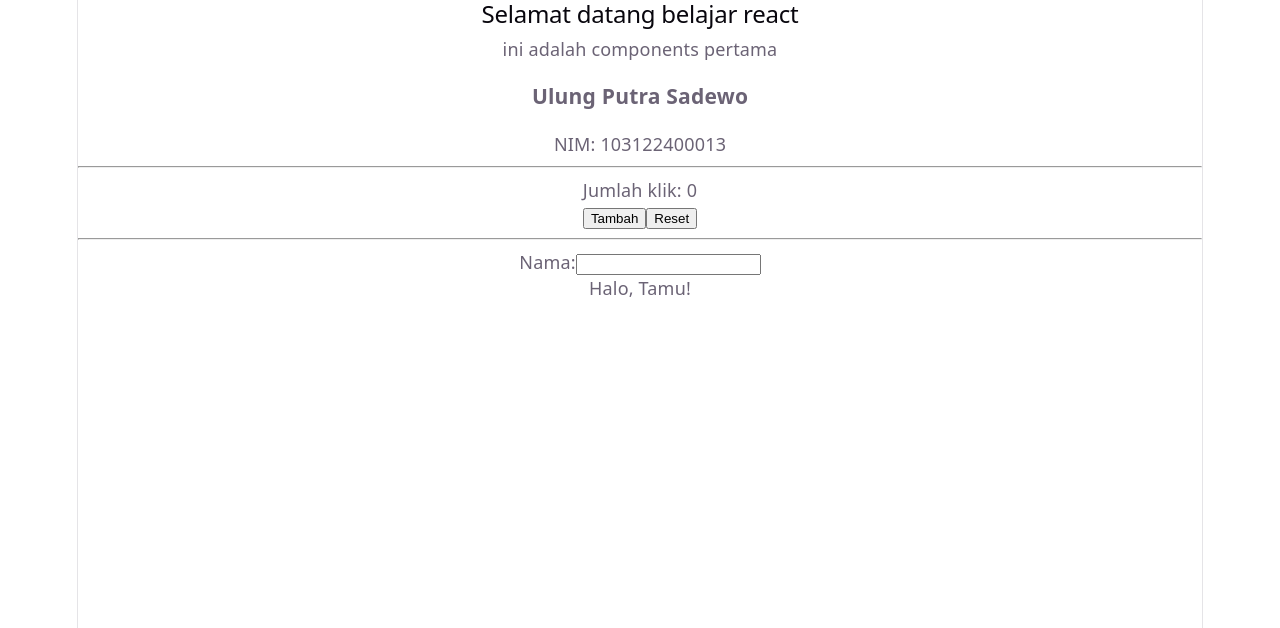
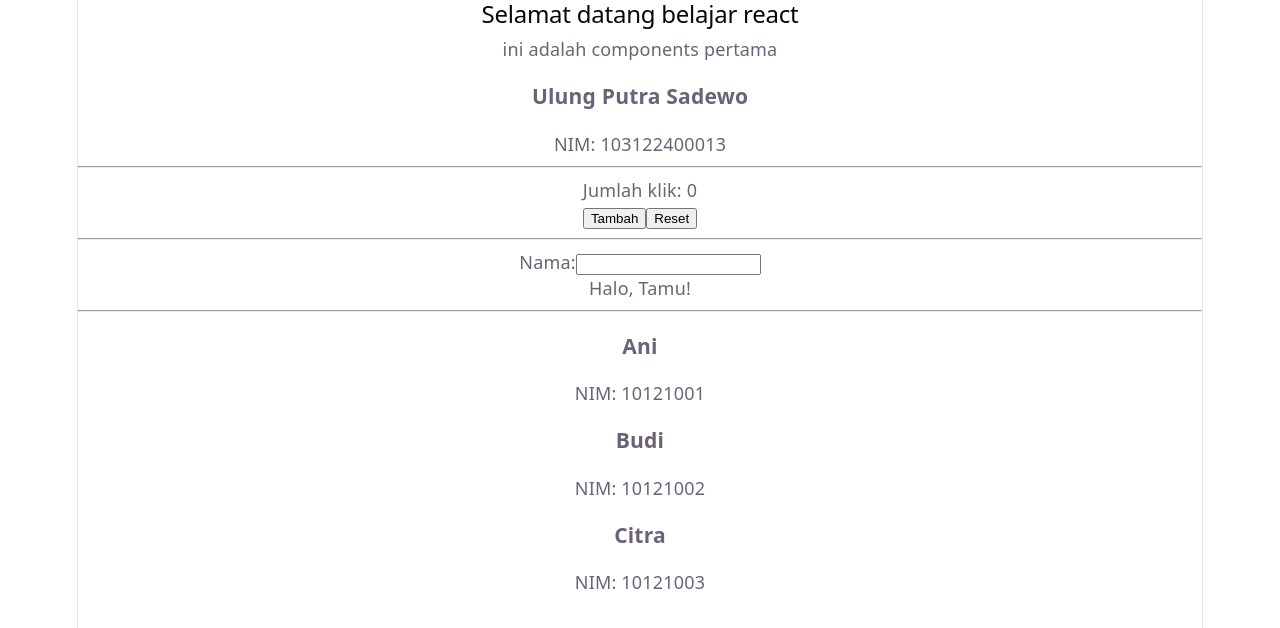
Before and after one commit to PPW-SE-08-01/tugas-4-fundamental-react-js, a React (Vite) app in the folder 103122400013_Ulung Putra Sadewo/tugas-4/: page / in a window 1280 px wide. Shown: the top 628 px of the page. Built offline with nearby package versions, Linux system fonts and the light colour scheme.

Commit message:
feat: render DaftarMahasiswa component in App

```diff
--- a/103122400013_Ulung Putra Sadewo/tugas-4/src/App.tsx
+++ b/103122400013_Ulung Putra Sadewo/tugas-4/src/App.tsx
@@ -2,6 +2,7 @@ import Sapaan from "./components/sapaan";
 import CardMahasiswa from "./components/CardMahasiswa";
 import Counter from "./components/Counter";
 import FormNama from "./components/FormNama";
+import DaftarMahasiswa from "./components/DaftarMahasiswa";
 
 function App() {
   return (
@@ -12,6 +13,8 @@ function App() {
       <Counter />
       <hr />
       <FormNama />
+      <hr />
+      <DaftarMahasiswa />
     </div>
   );
 }
```
